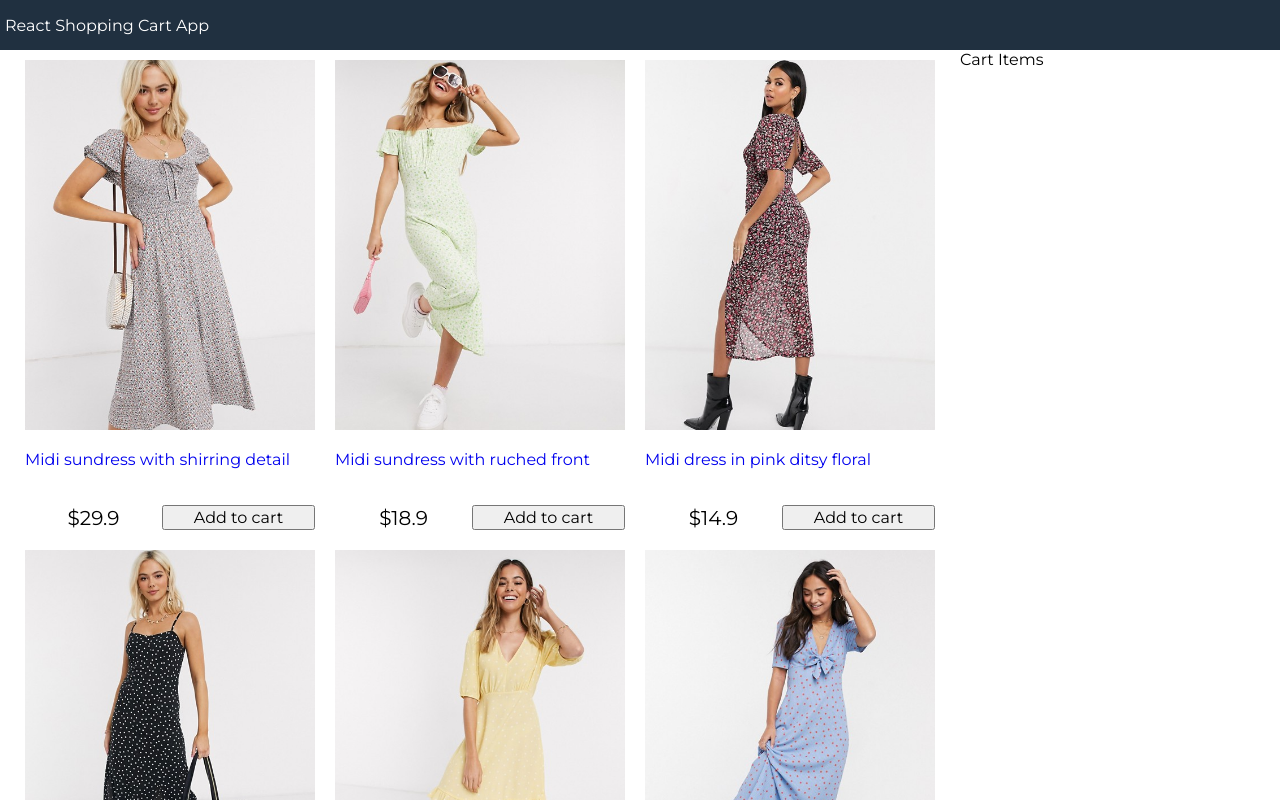
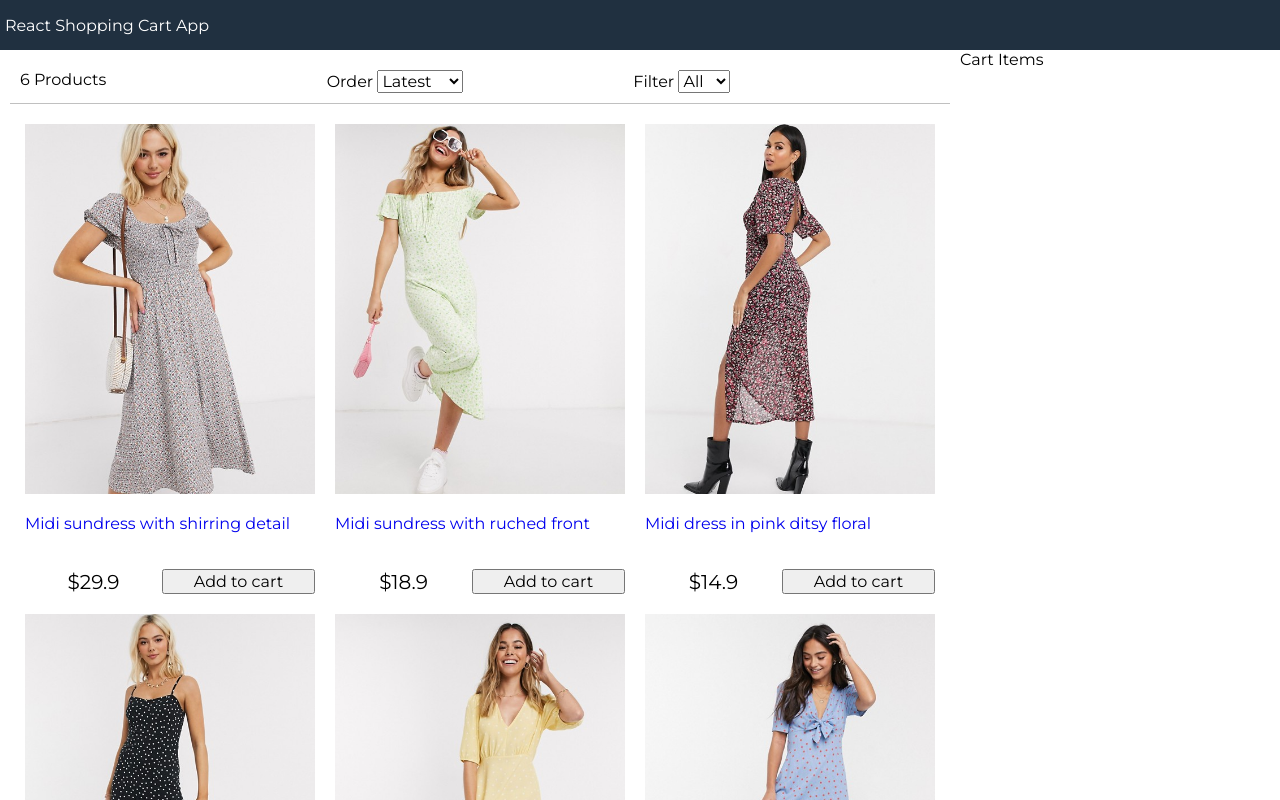
Before and after one commit to milicaposa/react-redux-shopping-cart, a React (Create React App) app: page / in a window 1280 px wide. Shown: the top 800 px of the page. Built offline with nearby package versions, Linux system fonts and the light colour scheme.

Commit message:
create filter component

```diff
--- a/src/App.js
+++ b/src/App.js
@@ -1,4 +1,5 @@
 import React, { useState } from "react";
+import Filter from "./components/Filter";
 import Products from "./components/Products";
 import data from "./data.json";
 
@@ -6,6 +7,44 @@
   const [products, setProducts] = useState(data.products);
   const [size, setSize] = useState("");
   const [sort, setSort] = useState("");
+
+  const sortProducts = (event) => {
+    const sort = event.target.value;
+    console.log(sort);
+    setSort(sort);
+    setProducts(
+      products
+        .slice()
+        .sort((a, b) =>
+          sort === "lowest"
+            ? a.price > b.price
+              ? 1
+              : -1
+            : sort === "highest"
+            ? a.price < b.price
+              ? 1
+              : -1
+            : a._id > b._id
+            ? 1
+            : -1
+        )
+    );
+  };
+
+  const filterProducts = (event) => {
+    const filter = event.target.value;
+    if (filter === "") {
+      setSize(filter);
+      setProducts(data.products);
+    } else {
+      setSize(filter);
+      setProducts(
+        data.products.filter(
+          (product) => product.availableSizes.indexOf(filter) >= 0
+        )
+      );
+    }
+  };
 
   return (
     <div className="grid-container">
@@ -15,6 +54,13 @@
       <main>
         <div className="content">
           <div className="main-content">
+            <Filter
+              count={products.length}
+              size={size}
+              sort={sort}
+              sortProducts={sortProducts}
+              filterProducts={filterProducts}
+            />
             <Products products={products} />
           </div>
           <div className="sidebar">Cart Items</div>
--- /dev/null
+++ b/src/components/Filter.js
@@ -0,0 +1,31 @@
+import React from "react";
+
+function Filter(props) {
+  return (
+    <div className="filter">
+      <div className="filter-result">{props.count} Products</div>
+      <div className="filter-sort">
+        Order{" "}
+        <select value={props.sort} onChange={props.sortProducts}>
+          <option value="latest">Latest</option>
+          <option value="lowest">Lowest</option>
+          <option value="highest">Highest</option>
+        </select>
+      </div>
+      <div className="filter-size">
+        Filter{" "}
+        <select value={props.size} onChange={props.filterProducts}>
+          <option value="">All</option>
+          <option value="XS">XS</option>
+          <option value="S">S</option>
+          <option value="M">M</option>
+          <option value="L">L</option>
+          <option value="XL">XL</option>
+          <option value="XXL">XXL</option>
+        </select>
+      </div>
+    </div>
+  );
+}
+
+export default Filter;
--- a/src/data.json
+++ b/src/data.json
@@ -5,7 +5,7 @@
       "image": "/images/dress1.jpg",
       "title": "Midi sundress with shirring detail",
       "description": "This is for all the latest trends, no matter who you are, where you’re from and what you’re up to. Exclusive to ASOS, our universal brand is here for you, and comes in all our fit ranges: ASOS Curve, Tall, Petite and Maternity. Created by us, styled by you.",
-      "availableSizes": ["X", "L", "XL", "XXL"],
+      "availableSizes": ["XS", "L", "XL", "XXL"],
       "price": 29.9
     },
     {
@@ -13,7 +13,7 @@
       "image": "/images/dress2.jpg",
       "title": "Midi sundress with ruched front",
       "description": "This is for all the latest trends, no matter who you are, where you’re from and what you’re up to. Exclusive to ASOS, our universal brand is here for you, and comes in all our fit ranges: ASOS Curve, Tall, Petite and Maternity. Created by us, styled by you.",
-      "availableSizes": ["X", "M", "L"],
+      "availableSizes": ["XS", "M", "L"],
       "price": 18.9
     },
     {
@@ -21,7 +21,7 @@
       "image": "/images/dress3.jpg",
       "title": "Midi dress in pink ditsy floral",
       "description": "This is for all the latest trends, no matter who you are, where you’re from and what you’re up to. Exclusive to ASOS, our universal brand is here for you, and comes in all our fit ranges: ASOS Curve, Tall, Petite and Maternity. Created by us, styled by you.",
-      "availableSizes": ["X", "M", "L"],
+      "availableSizes": ["XS", "M", "L"],
       "price": 14.9
     },
     {
@@ -37,7 +37,7 @@
       "image": "/images/dress5.jpg",
       "title": "Frill mini dress in yellow polka dot",
       "description": "This is for all the latest trends, no matter who you are, where you’re from and what you’re up to. Exclusive to ASOS, our universal brand is here for you, and comes in all our fit ranges: ASOS Curve, Tall, Petite and Maternity. Created by us, styled by you.",
-      "availableSizes": ["X", "L", "XL"],
+      "availableSizes": ["XS", "L", "XL"],
       "price": 10.9
     },
     {
--- a/src/index.css
+++ b/src/index.css
@@ -89,6 +89,18 @@
   flex: 1 20rem;
 }
 
+/* Filter */
+.filter {
+  display: flex;
+  padding: 1rem;
+  margin: 1rem;
+  border-bottom: 0.1rem solid #c0c0c0;
+}
+
+.filter div {
+  flex: 1;
+}
+
 /* Products */
 .products {
   display: flex;
```
